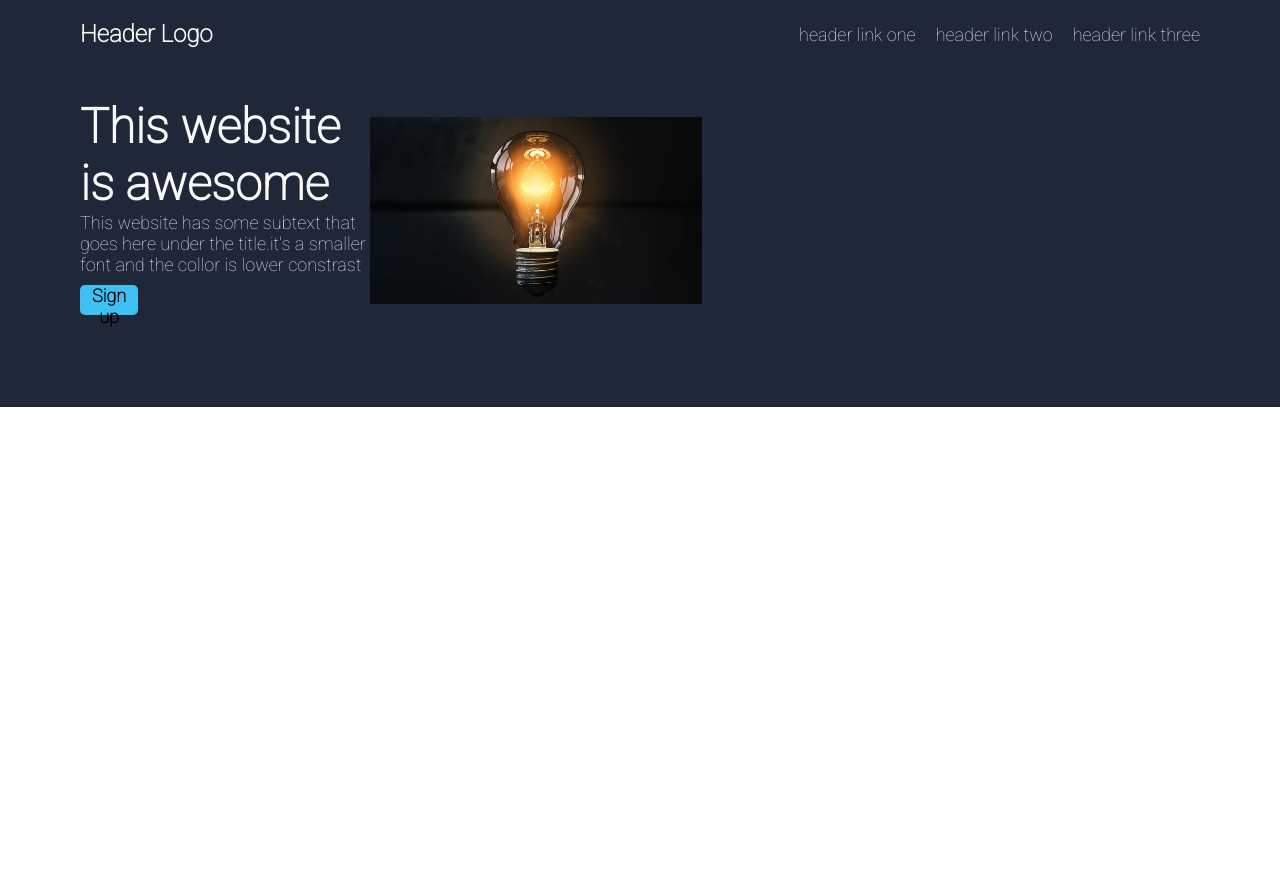
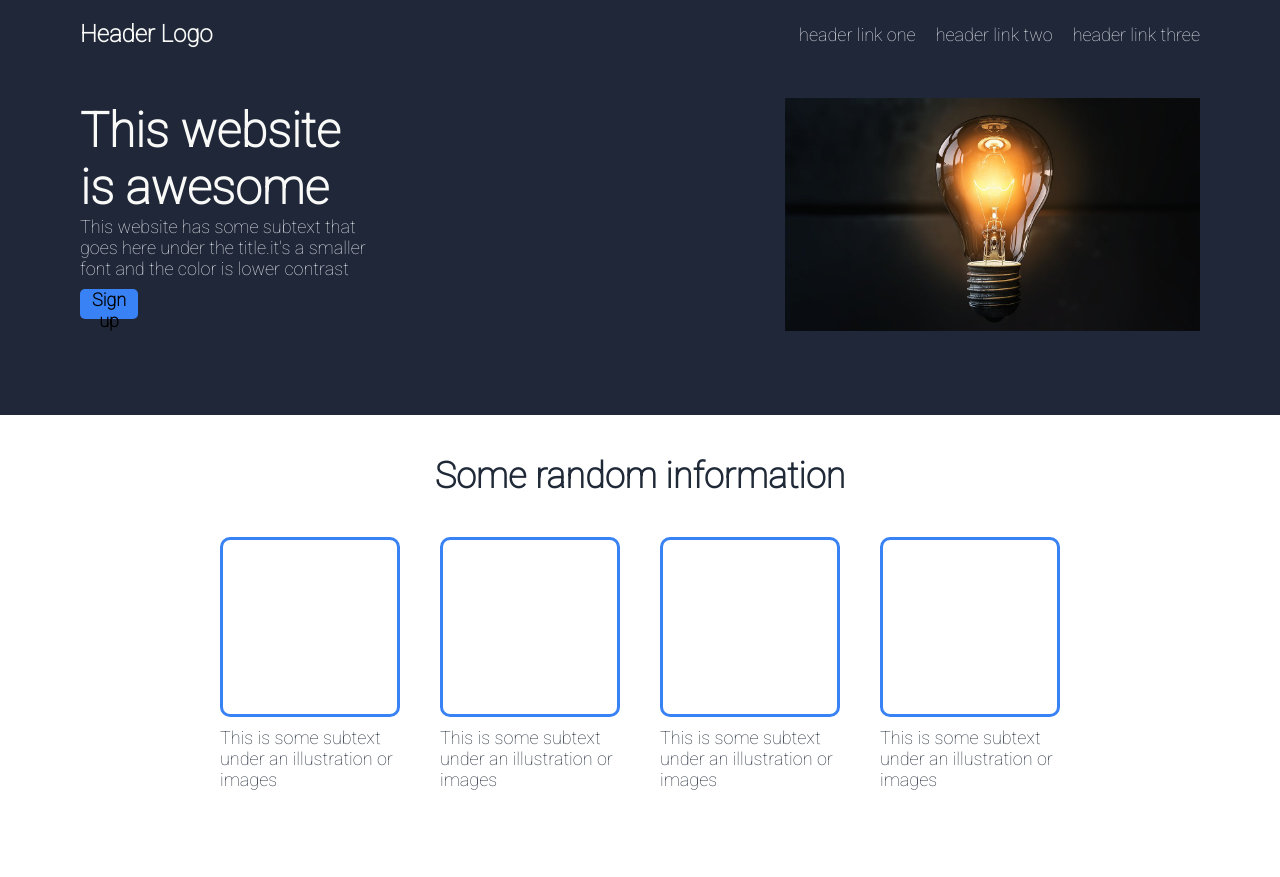
Before and after one commit to momo2180800/landing_page, a plain HTML site: page index.html in a window 1280 px wide. Before the commit the page ends 800 px from the top, so only its background shows below. Drawn offline with Linux system fonts and the light colour scheme.

Commit message:
I have fixed my first section et finished my second section

```diff
--- a/index.html
+++ b/index.html
@@ -23,14 +23,35 @@
                 <div class="text-d">
                     <h1>This website is awesome</h1>
                     <p>This website has some subtext that goes here under the
-                        title.it's a smaller font and the collor is lower
-                        constrast</p>
+                        title.it's a smaller font and the color is lower
+                        contrast</p>
                     <button>Sign up</button>
                 </div>
-                 <div><img src="bulb.jpg" alt="awesome bulb"/></div>
+                 <div class="image-contender"><img src="bulb.jpg" alt="awesome bulb"/></div>
 
             </div>
         </section>
+       <section class="second-section">
+            <h4>Some random information</h4>
+            <div class="container-box">
+                <div class="container">
+                    <div class="box"></div>
+                    <p>This is some subtext under an illustration or images</p>
+                </div>
+                <div class="container">
+                    <div class="box"></div>
+                    <p>This is some subtext under an illustration or images</p>
+                </div>
+                <div class="container">
+                    <div class="box"></div>
+                    <p>This is some subtext under an illustration or images</p>
+                </div>
+                <div class="container">
+                    <div class="box"></div>
+                    <p>This is some subtext under an illustration or images</p>
+                </div>
+            </div>
+       </section>
     </main>
 </body>
 </html>
--- a/styles.css
+++ b/styles.css
@@ -49,7 +49,10 @@ ul li a {
     width : 40%;
 }
 img {
-    width: 40%;
+    width: 50%;
+}
+.image-contender{
+    text-align: right;
 }
 h1 {
     font-size: 48px;
@@ -65,5 +68,39 @@ h1 {
     font-size: 18px;
     font-weight: bold;
     border: none;
-    background-color: rgb(63, 192, 243);
+    background-color: #3882F6;
 }
+.second-section{
+    display: flex;
+    flex-direction: column;
+    align-items: center;
+    justify-content: space-around;
+    padding: 40px;
+}
+.second-section h4{
+    font-size : 36px;
+    font-weight: extra-bold;
+    color : #1F2937;
+}
+.container-box {
+    display : flex;
+    gap : 40px;
+    align-items: center;
+    justify-content: center;
+    margin-top: 40px;
+}
+.container-box .container{
+    width : 15%;
+    height : 300px;
+}
+.container p{
+    font-size: 18px;
+    color : #1F2937;
+}
+.box {
+    width: 100%;
+    height: 60%;
+    margin-bottom : 10px;
+    border-radius: 10px;
+    border: 3px solid #3882F6;
+}
```
